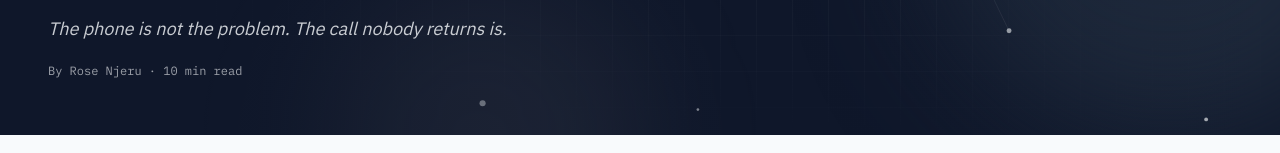
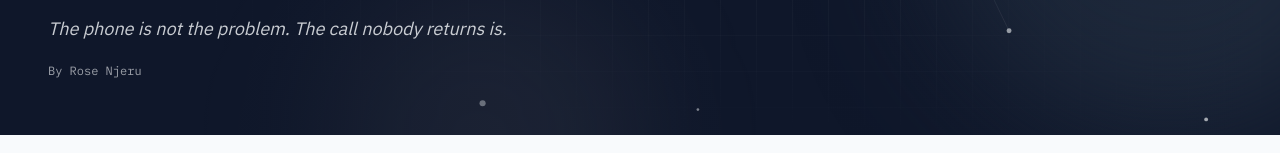
Before and after one commit to GinnyTanui/rose-njeru-site, a React (Vite) app: page /blog/ai-receptionist-for-small-business in a window 1280 px wide. Shown: the part 282-435 px from the top of the page. Built offline with nearby package versions, Linux system fonts and the light colour scheme.

Commit message:
removed minutes read on posts

```diff
--- a/src/components/PostCard.jsx
+++ b/src/components/PostCard.jsx
@@ -9,10 +9,10 @@ export default function PostCard({ post, level: Tag = 'h2' }) {
       {post.cover ? (
         <img src={post.cover} alt="" loading="lazy" className="aspect-[16/9] w-full object-cover" />
       ) : (
-        <div className="grid aspect-[16/9] place-items-center bg-ink"><img src="/logo-mark.png" alt="" className="h-20 w-auto opacity-90" /></div>
+        <div className="grid aspect-[16/9] place-items-center bg-ink"><img src="/logo-full.png" alt="" className="h-20 w-auto opacity-90" /></div>
       )}
       <div className="flex flex-1 flex-col p-5 sm:p-6">
-        <p className="font-mono text-xs text-ink/55">{minutes(post)} min read</p>
+        {/* <p className="font-mono text-xs text-ink/55">{minutes(post)} min read</p> */}
         <Tag className="mt-2 text-lg leading-snug sm:text-xl">{post.title}</Tag>
         <p className="mt-2 text-sm leading-relaxed text-ink/75">{post.excerpt}</p>
         <span className="mt-auto inline-flex items-center gap-2 pt-5 text-sm font-semibold">
--- a/src/pages/BlogPost.jsx
+++ b/src/pages/BlogPost.jsx
@@ -198,7 +198,7 @@ export default function BlogPost() {
               <div className="mt-6"><Eyebrow dark>BLOG</Eyebrow></div>
               <h1 id="post-h" className="text-2xl leading-[1.15] sm:text-4xl">{post.title}</h1>
               <p className="mt-4 text-base italic leading-relaxed text-cream/80 sm:text-lg">{post.excerpt}</p>
-              <p className="mt-5 font-mono text-xs text-cream/60">By Rose Njeru · {minutes(post)} min read</p>
+              <p className="mt-5 font-mono text-xs text-cream/60">By Rose Njeru</p>
             </div>
           </Container>
         </section>
```
